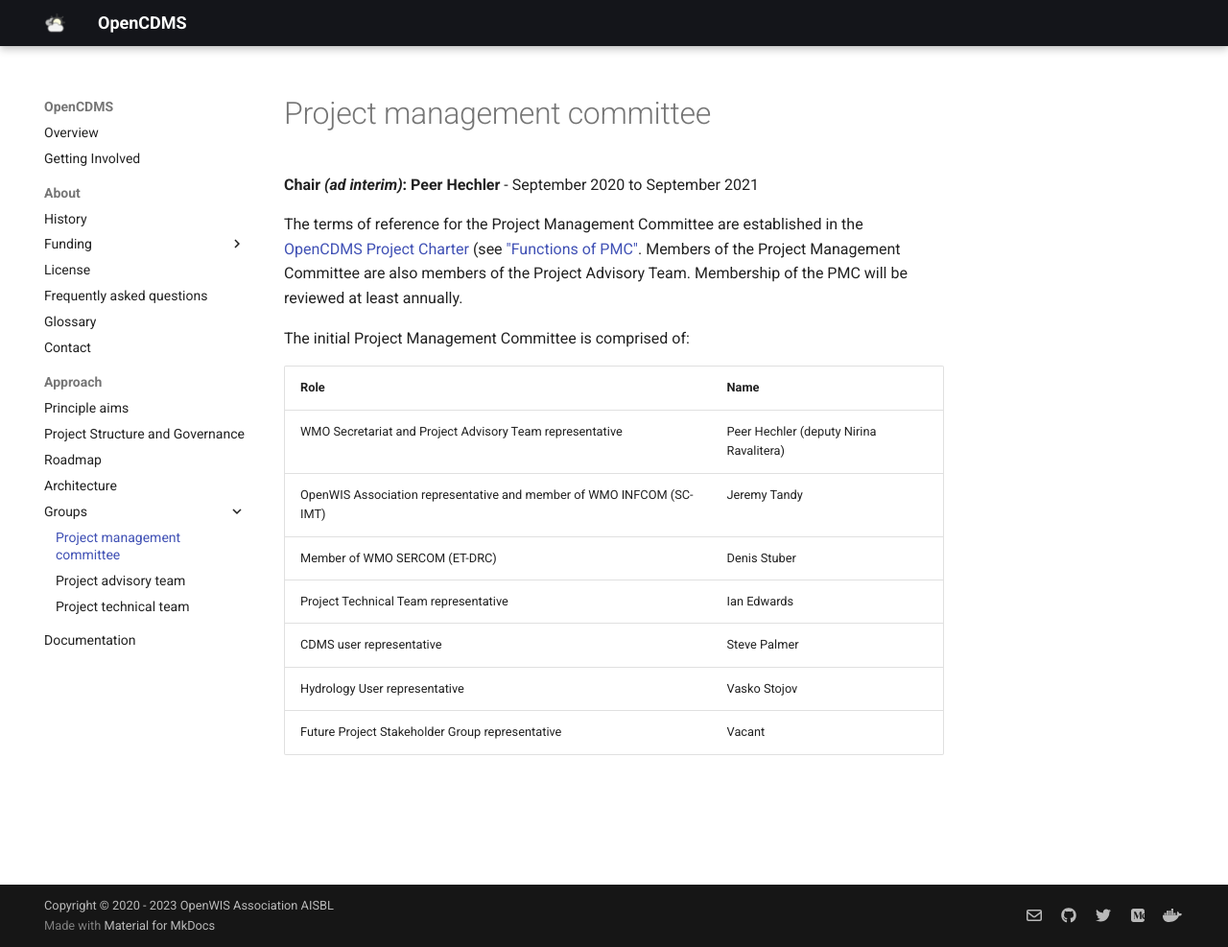
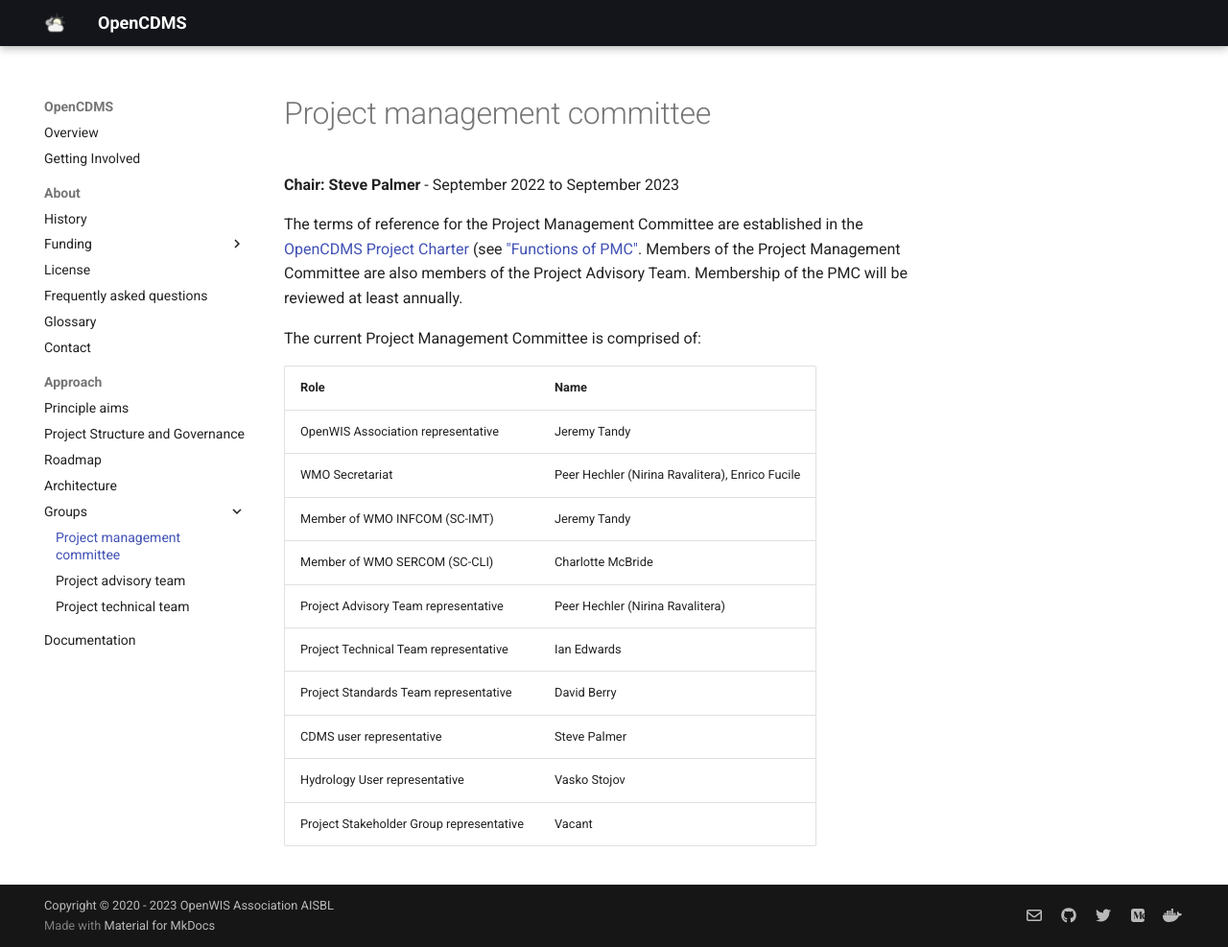
Before and after one commit to opencdms-project/opencdms.org, an MkDocs documentation site: the page built from docs/approach/groups/project-management-committee.md, in a window 1280 px wide and 987 px high. Shown: the whole window at 96% size. Built offline with MkDocs 1.6.1 and Material for MkDocs 9.7.7, drawn with Linux system fonts in a browser that asks for light colours.

Commit message:
Update PMC composition

```diff
--- a/docs/approach/groups/project-management-committee.md
+++ b/docs/approach/groups/project-management-committee.md
@@ -1,18 +1,21 @@
-**Chair *(ad interim)*: Peer Hechler** - September 2020 to September 2021
+**Chair: Steve Palmer** - September 2022 to September 2023
 
 The terms of reference for the Project Management Committee are established in the [OpenCDMS Project Charter][1] (see ["Functions of PMC"][2]. Members of the Project Management Committee are also members of the Project Advisory Team. Membership of the PMC will be reviewed at least annually.
 
-The initial Project Management Committee is comprised of:
+The current Project Management Committee is comprised of:
 
 | Role | Name |
 |------|------|
-| WMO Secretariat and Project Advisory Team representative | Peer Hechler (deputy Nirina Ravalitera) |
-| OpenWIS Association representative and member of WMO INFCOM (SC-IMT) | Jeremy Tandy |
-| Member of WMO SERCOM (ET-DRC) | Denis Stuber |
+| OpenWIS Association representative | Jeremy Tandy |
+| WMO Secretariat | Peer Hechler (Nirina Ravalitera), Enrico Fucile |
+| Member of WMO INFCOM (SC-IMT) | Jeremy Tandy |
+| Member of WMO SERCOM (SC-CLI) | Charlotte McBride |
+| Project Advisory Team representative | Peer Hechler (Nirina Ravalitera) |
 | Project Technical Team representative | Ian Edwards |
+| Project Standards Team representative | David Berry |
 | CDMS user representative | Steve Palmer |
 | Hydrology User representative | Vasko Stojov |
-| Future Project Stakeholder Group representative | Vacant |
+| Project Stakeholder Group representative | Vacant |
 
 [1]: https://github.com/opencdms/opencdms-project/blob/master/charter/opencdms_charter.md
 [2]: https://github.com/opencdms/opencdms-project/blob/master/charter/opencdms_charter.md#functions-of-pmc
```
